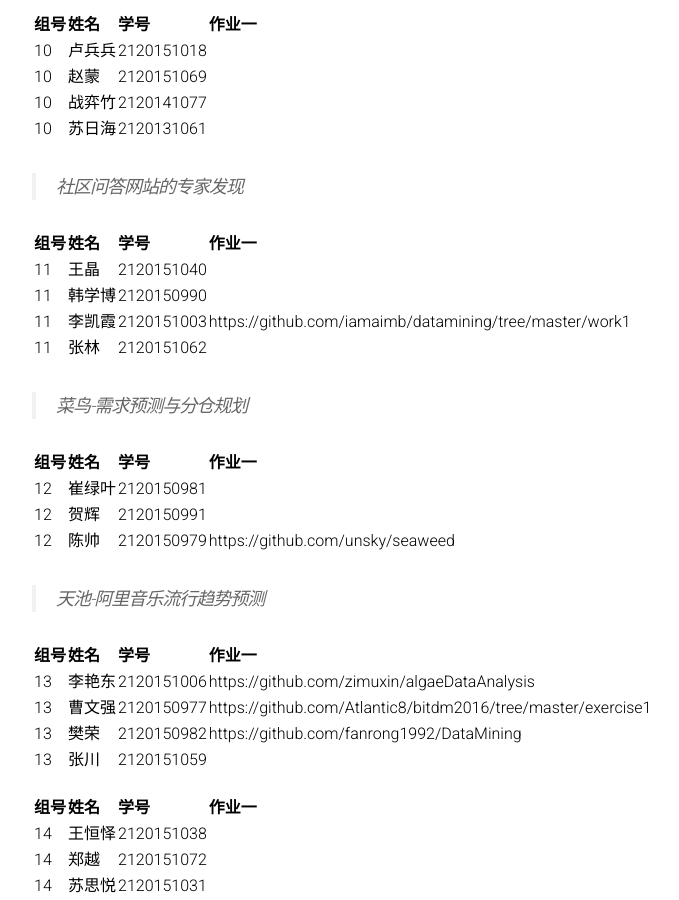
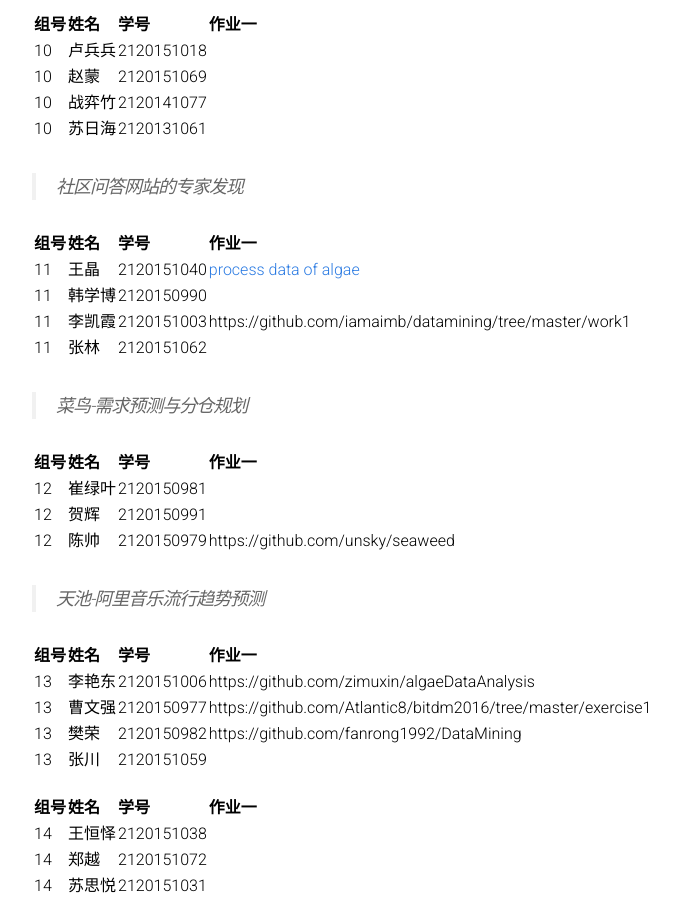
Before and after one commit to BITDM/bitdm.github.io, a Jekyll site: the page built from 2016/groups.md, in a window 1280 px wide and 900 px high, scrolled down 1921 px. Shown: the whole window, without its empty margins (208-887 px from the left). Built offline with Jekyll 4.4.1, drawn with Linux system fonts in a browser that asks for light colours.

Commit message:
Update groups.md
add homework1 linkage

```diff
--- a/2016/groups.md
+++ b/2016/groups.md
@@ -85,7 +85,7 @@ permalink: /2016/groups/
 
 |组号|姓名|学号|作业一|
 |:-------------|:-------------|:-----|:-----|
-|11|王晶|2120151040|
+|11|王晶|2120151040|[process data of algae](https://github.com/blizzardwj/DM_algae_R)|
 |11|韩学博|2120150990|
 |11|李凯霞|2120151003|https://github.com/iamaimb/datamining/tree/master/work1|
 |11|张林|2120151062|
```
